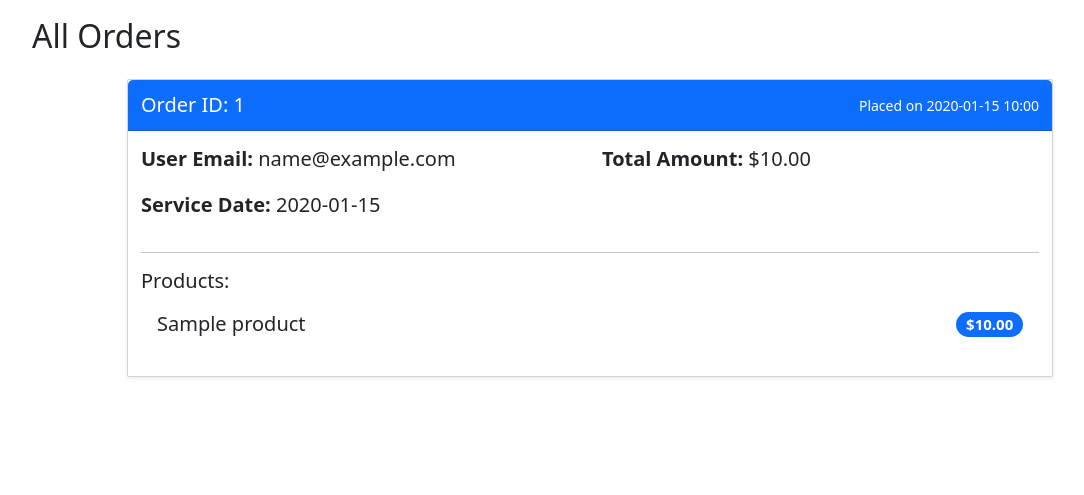
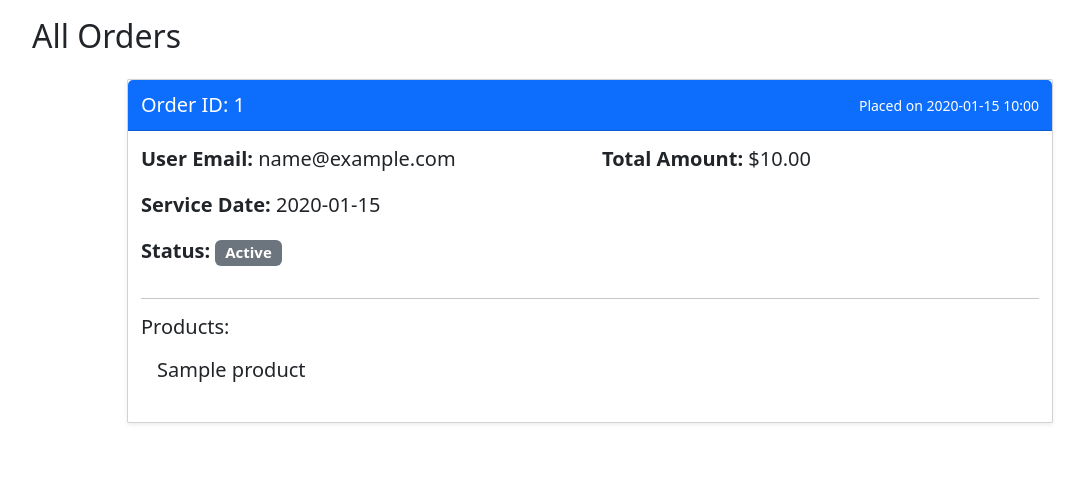
Before and after one commit to yeurysl/CFAC, a Flask app: template templates/employee/main.html in a window 1280 px wide. Shown: the part 337-832 px from the top of the page, without its empty margins (50-1134 px from the left). Before the commit the page ends 715 px from the top, so only its background shows below. Run offline with Flask 3, Linux system fonts and the light colour scheme; the template is opened without the code that fills it: most values are stand-ins (such as "Sample title", 1, 10 or a date in 2020); some libraries are stand-ins or nearby versions.

Commit message:
updated style in employee order card

```diff
--- a/templates/employee/main.html
+++ b/templates/employee/main.html
@@ -29,24 +29,42 @@
                                 <div class="col-md-6">
                                     <p><strong>User Email:</strong> {{ order.user_email }}</p>
                                     <p><strong>Service Date:</strong> {{ order.service_date.strftime('%Y-%m-%d') }}</p>
+                                    {% if order.status %}
+                                        <p><strong>Status:</strong>
+                                            <span class="badge
+                                                {% if order.status.lower() == 'pending' %}
+                                                    bg-warning
+                                                {% elif order.status.lower() == 'completed' %}
+                                                    bg-success
+                                                {% elif order.status.lower() == 'shipped' %}
+                                                    bg-info
+                                                {% elif order.status.lower() == 'cancelled' %}
+                                                    bg-danger
+                                                {% else %}
+                                                    bg-secondary
+                                                {% endif %}
+                                            ">
+                                                {{ order.status.capitalize() }}
+                                            </span>
+                                        </p>
+                                    {% endif %}
                                 </div>
                                 <div class="col-md-6">
                                     <p><strong>Total Amount:</strong> ${{ "%.2f"|format(order.total) }}</p>
-
                                 </div>
                             </div>
                             <hr>
                             <h5>Products:</h5>
                             <ul class="list-group list-group-flush mb-3">
                                 {% for product in order.product_details %}
-                                    <li class="list-group-item d-flex justify-content-between align-items-center">
+                                    <li class="list-group-item">
                                         {{ product.name }}
-                                        <span class="badge bg-primary rounded-pill">${{ "%.2f"|format(product.price) }}</span>
                                     </li>
                                 {% endfor %}
                             </ul>
+                            <!-- Optional: Add More Details Here -->
                         </div>
-
+                        <!-- Removed Card Footer as per user request -->
                     </div>
                 {% endfor %}
             </div>
@@ -57,7 +75,6 @@
         </div>
     {% endif %}
 
-
-    </nav>
+    <!-- Removed Pagination Controls -->
 </div>
 {% endblock %}
```
